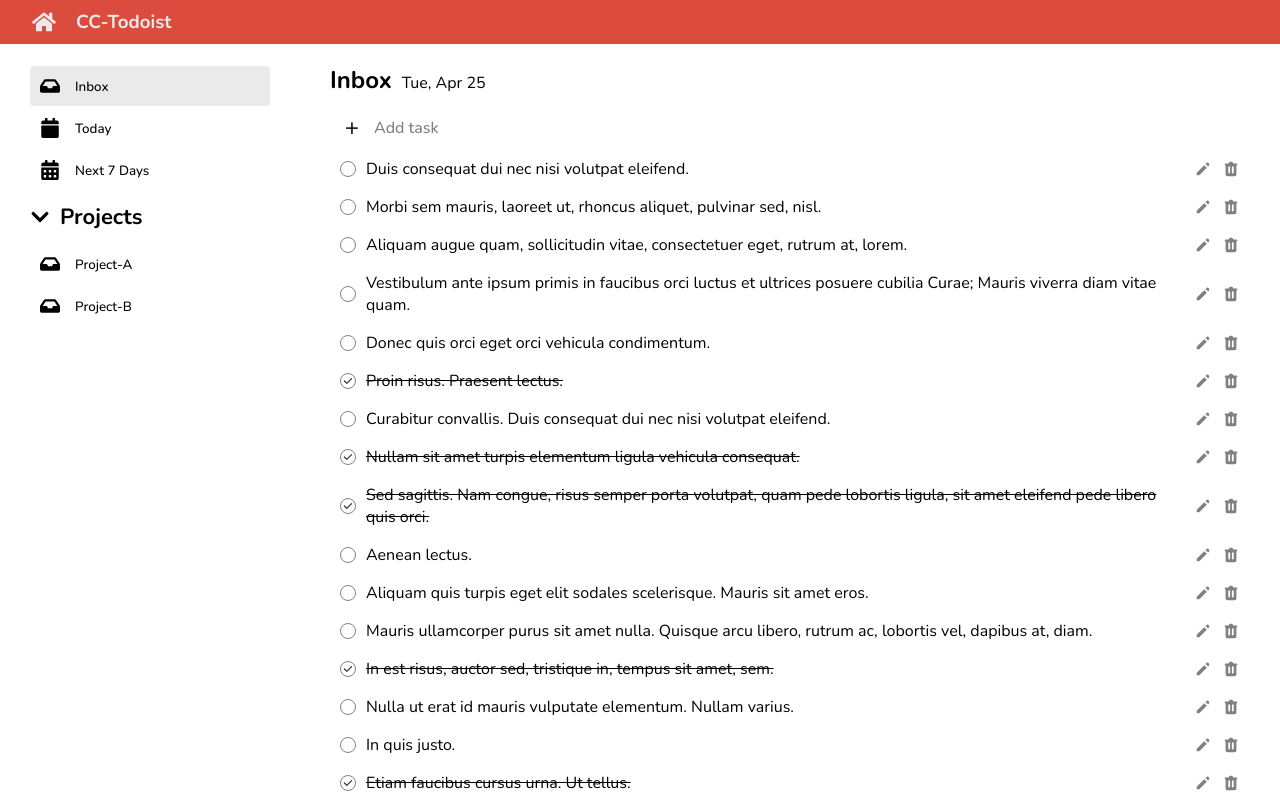
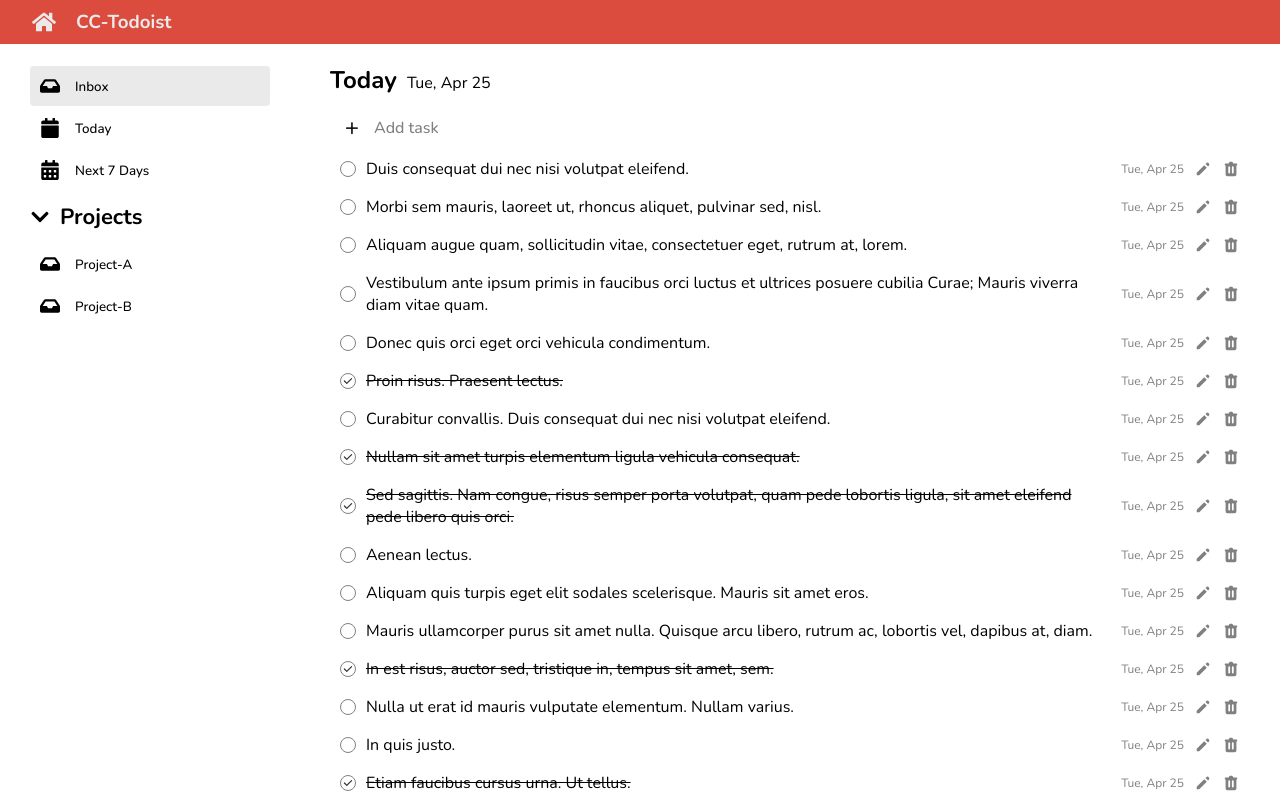
Before and after one commit to BankMali/React-Todolist, a React (Create React App) app: page / in a window 1280 px wide. Built offline with nearby package versions, Linux system fonts and the light colour scheme.

Commit message:
Todo done

```diff
--- a/package.json
+++ b/package.json
@@ -6,6 +6,7 @@
     "@testing-library/jest-dom": "^5.16.5",
     "@testing-library/react": "^13.4.0",
     "@testing-library/user-event": "^13.5.0",
+    "prop-types": "^15.8.1",
     "react": "^18.2.0",
     "react-dom": "^18.2.0",
     "react-icons": "^4.8.0",
--- a/src/components/Todo/AddTodo.jsx
+++ b/src/components/Todo/AddTodo.jsx
@@ -5,6 +5,7 @@ import { TodoForm } from './TodoForm';
 export function AddTodo({onAddTodo}) {
     // # Logic & State
     const [isAddMode, setIsAddMode] = useState(false);
+
 
 
     const handleClickAddTask = () => {
@@ -22,9 +23,11 @@ export function AddTodo({onAddTodo}) {
                 </div>
             ) : (
                 <TodoForm
-                submitText="Add task"
+                submitText="Add Task"
                 onSetIsShowForm={setIsAddMode}
+                // onSetIsShowForm="5555"
                 onAddTodo={onAddTodo}
+                // todo == undefined
                 />
             )}
         </>
--- a/src/components/Todo/TodoContent.jsx
+++ b/src/components/Todo/TodoContent.jsx
@@ -24,17 +24,50 @@ export function TodoContent() {
     };
 
     // UPDATE-TODO
-    const handleEditTodo = () => {
-        console.log("Edit Todo in Parent : <TodoContent/>")
+    // updateValue = {task: "Newtask", status : false}
+    const handleEditTodo = (todoId,updateObj) => {
+
+        // Modify Array
+        // #1 FindIndex
+        const foundedIndex = todos.findIndex(todoObj=> todoObj.id === todoId)
+        // Not founded
+        if(foundedIndex === -1) return;
+        // Founded
+        const newTodos = [...todos]
+        // let oldTodoObj = newTodos[foundedIndex]
+        // oldTodoObj.task = newTask
+
+        newTodos[foundedIndex] = { ...newTodos[foundedIndex], ...updateObj } // ...{task: "Newtask", status : false}
+        newTodos[foundedIndex] = Object.assign({},newTodos[foundedIndex],updateObj)
+
+        // ...newTodos[foundedIndex] === {id:1, task : "AAA",status:false : due_date: "2023-04-29"}
+        //
+        // { "id": 4, "task": "In congue. Etiam justo.", "status": false, "due_date": "2023-05-04" },
+        setTodos(newTodos)
+    }
+
+    const handleDelete = (todoId) => {
+
+        // Logic : Manipulate Array
+
+        // #1
+        // const foundedIndex = todos.findIndex(todoObj => todoObj.id === todoId)
+        // if(foundedIndex == -1) return;
+        // const newTodos = [...todos]
+        // newTodos.splice(foundedIndex,1)
+        // setTodos(newTodos)
+
+        // #2
+        setTodos(curr=> curr.filter((todoObj)=> todoObj.id !== todoId))
     }
 
 
     // # UI
     return (
         <main className='content'>
-            <TodoHeader />
+            <TodoHeader title="Today"/>
             <AddTodo  onAddTodo={handleAddTodo}/>
-            <TodoLists todos={todos}  onEditTodo={handleEditTodo}/>
+            <TodoLists todos={todos}  onEditTodo={handleEditTodo} onDeleteTodo={handleDelete}/>
         </main>
     );
 }
--- a/src/components/Todo/TodoForm.jsx
+++ b/src/components/Todo/TodoForm.jsx
@@ -1,49 +1,57 @@
 import styles from './TodoForm.module.scss';
 import React, { useState } from 'react';
+import PropTypes from 'prop-types';
+
+
+TodoForm.propTypes = {
+    submitText: PropTypes.string.isRequired,
+    onSetIsShowForm : PropTypes.func.isRequired,
+    onAddTodo : PropTypes.func,
+    onEditTodo : PropTypes.func,
+    todo :  PropTypes.oneOfType([PropTypes.object]) // undefined , {id : number | string , task : string, status : bool, due_date:string}
+}
 
 // TodoForm => call in 2 Mode
 // Mode-1 : Add
 // Mode-2 : Edit
-export function TodoForm({onSetIsShowForm,submitText, todo,onAddTodo,onEditTodo}) {
+export function TodoForm({submitText, onSetIsShowForm, todo, onAddTodo, onEditTodo }) {
     // # 1 : Logic Section
-    const [task, setTask] = useState(todo.task || '');
-    const [isError,setIsError] = useState(false)
+    const [task, setTask] = useState(todo?.task || '');
+    const [isError, setIsError] = useState(false);
 
     const handleSubmit = (e) => {
         e.preventDefault();
 
         // validate
-        if(task.trim() === '') {
-            setIsError(true)
+        // case 1 : not valid
+        // case 2A : valid-create
+        // case 2B : valid-update
+        if (task.trim() === '') {
+            setIsError(true);
             return;
-        } else {
-            // validate passed , execute addTodo
-            // onAddTodo(task) // from <TodoContent/>
-            onEditTodo(todo.id,task); // send => 1.newTask 2. todoId
         }
 
+        // validate passed , execute addTodo
+        // onAddTodo(task) // from <TodoContent/>
+        if (todo) onEditTodo(todo.id, { task }); // send => 1.newTask 2. todoId
+        else onAddTodo(task);
         // set back to normal mode
-		onSetIsShowForm(false)
-
+        onSetIsShowForm(false);
     };
     const handleClickCancel = (e) => {
         // from <AddTodo/> for Add
-		// onSetIsAddMode?.(false)
+        // onSetIsAddMode?.(false)
         // from <TodoItem/> for Edit
         // onSetIsEditMode?.(false)
 
         // for Add , for Edit
-        onSetIsShowForm?.(false)
-
-
+        onSetIsShowForm?.(false);
     };
 
     const handleChangeInput = (e) => {
-        setIsError(false)
-		setTask(e.target.value)
+        setIsError(false);
+        setTask(e.target.value);
     };
-
-
 
     // # 2 : UI-Section
     return (
@@ -55,7 +63,7 @@ export function TodoForm({onSetIsShowForm,submitText, todo,onAddTodo,onEditTodo}
                 onChange={handleChangeInput}
             />
             <div className={styles.todo__form__footer}>
-               {isError &&  <p className={styles.todo__error}>Task Name is required</p>}
+                {isError && <p className={styles.todo__error}>Task Name is required</p>}
                 <div className={styles.todo__form__buttons}>
                     <button type='button' onClick={handleClickCancel}>
                         Cancel
@@ -63,7 +71,6 @@ export function TodoForm({onSetIsShowForm,submitText, todo,onAddTodo,onEditTodo}
                     <button type='submit'>{submitText}</button>
                 </div>
             </div>
-
         </form>
     );
 }
--- a/src/components/Todo/TodoHeader.jsx
+++ b/src/components/Todo/TodoHeader.jsx
@@ -1,15 +1,27 @@
-import styles from './TodoHeader.module.scss'
+import styles from './TodoHeader.module.scss';
+import {getFormattedDate} from '../../utils/DateUtils'
 
-export function TodoHeader () {
+// export function TodoHeader(props) {
+//     const now = new Date();
+//     const options = { weekday: 'short', month: 'short', day: 'numeric' };
+//     // console.log(now.toLocaleDateString('en-US',options))
+//     console.log(props.title)  // Today
+//     console.log(props.titel) // undefined
+//     return (
+//         <div className={styles.header}>
+//             <h1>{props.title}</h1>
+//             <p>{now.toLocaleDateString('en-US', options)}</p>
+//         </div>
+//     );
+// }
 
-	const now = new Date();
-    const options = { weekday: 'short', month: 'short', day: 'numeric' };
-    // console.log(now.toLocaleDateString('en-US',options))
+export function TodoHeader({title}) {
 
-	return (
-		<div className={styles.header}>
-		<h1>Inbox</h1>
-		<p>{now.toLocaleDateString('en-US', options)}</p>
-	</div>
-	)
+
+    return (
+        <div className={styles.header}>
+            <h1>{title}</h1>
+            <p>{getFormattedDate(Date.now())}</p>
+        </div>
+    );
 }
--- a/src/components/Todo/TodoItem.jsx
+++ b/src/components/Todo/TodoItem.jsx
@@ -2,30 +2,43 @@ import styles from './TodoItem.module.scss';
 import { useState } from 'react';
 import { HiCheck, HiPencil, HiTrash } from 'react-icons/hi';
 import { TodoForm } from './TodoForm';
+import { getFormattedDate } from '../../utils/DateUtils';
+import PropTypes from 'prop-types';
+
+TodoItem.propTypes =  {
+    onAddTodo : PropTypes.func,
+    onEditTodo : PropTypes.func,
+    todo :  PropTypes.oneOfType([PropTypes.object])
+}
 
 //todoSchema :  {id:1, task: asdadsasdas, status : false, due_date : 2002-04-20}
-export function TodoItem({ todo, onEditTodo }) {
+export function TodoItem({ todo, onEditTodo, onDeleteTodo }) {
+    //prop = { todo:{id:1 task : "AA"}, onEditTodo: fn1, onDeleteTodo: fn2 }
+    // let todo = prop.todo
+    // let onEditTodo = prop.onEditTodo
     // #1 : Logic,State
     // Check === DONE === todo.status == true
-    const [isCheck, setIsCheck] = useState(todo.status);
     const [isEdit, setIsEdit] = useState(false);
-	// console.log(todo.id)
+    // console.log(todo.id)
 
     const handleToggleCheck = () => {
-        setIsCheck(!isCheck);
+        // setIsCheck(!isCheck);
+        onEditTodo(todo.id, { status: !todo.status }); // handleEditTodo(todo.id, {status:!todo.status})
     };
 
     const handleOpenEditMode = () => {
         setIsEdit(true);
-		console.log(todo.id)
+        console.log(todo.id);
     };
 
     const handleDeleteTodo = () => {
         console.log('delete');
+        onDeleteTodo(todo.id);
+        // setTodos(currentTodos => currentTodos.filter(todoObj=> todoObj.id !== todo.id))
     };
 
-    let checkboxStyle = isCheck ? styles.checkbox__icon__done : styles.checkbox__icon;
-    let taskStyle = isCheck ? styles.done : '';
+    let checkboxStyle = todo.status ? styles.checkbox__icon__done : styles.checkbox__icon;
+    let taskStyle = todo.status ? styles.done : '';
     // #2 : render
     return (
         <>
@@ -35,6 +48,8 @@ export function TodoItem({ todo, onEditTodo }) {
                         <HiCheck className={checkboxStyle} />
                     </div>
                     <p className={taskStyle}>{todo.task}</p>
+                    <span className={styles.date__text}>{getFormattedDate(todo.due_date)}</span>
+
 
                     <div className={styles.edit__icon} onClick={handleOpenEditMode}>
                         <HiPencil />
@@ -43,6 +58,10 @@ export function TodoItem({ todo, onEditTodo }) {
                     <div className={styles.delete__icon} onClick={handleDeleteTodo}>
                         <HiTrash />
                     </div>
+
+                    {/* <div className={styles.delete__icon} onClick={()=> onDeleteTodo(todo.id)}>
+                        <HiTrash />
+                    </div> */}
                 </li>
             ) : (
                 <TodoForm
@@ -50,7 +69,7 @@ export function TodoItem({ todo, onEditTodo }) {
                     onSetIsShowForm={setIsEdit}
                     // oldTask={todo.task}
                     onEditTodo={onEditTodo}
-					todo={todo}
+                    todo={todo}
                 />
             )}
         </>
--- a/src/components/Todo/TodoItem.module.scss
+++ b/src/components/Todo/TodoItem.module.scss
@@ -13,6 +13,7 @@ $grey: rgb(234, 234, 234);
 
     & > p {
         flex: 1;
+        // background-color: #343434;
     }
 
     &:hover {
@@ -62,3 +63,8 @@ $grey: rgb(234, 234, 234);
 .done {
     text-decoration: line-through;
 }
+
+.date__text {
+    color: gray;
+    font-size: 12px;
+}
--- a/src/components/Todo/TodoLists.jsx
+++ b/src/components/Todo/TodoLists.jsx
@@ -1,10 +1,12 @@
 import { TodoItem } from './TodoItem';
 
-export function TodoLists({ todos, onEditTodo }) {
+export function TodoLists({ todos, onEditTodo, onDeleteTodo }) {
+
+
     return (
         <ul>
             {todos.map((todoObj) => (
-                <TodoItem key={todoObj.id} todo={todoObj} onEditTodo={onEditTodo} />
+                <TodoItem key={todoObj.id} todo={todoObj} onEditTodo={onEditTodo} onDeleteTodo={onDeleteTodo}/>
             ))}
         </ul>
     );
--- /dev/null
+++ b/src/utils/DateUtils.js
@@ -0,0 +1,9 @@
+// OUTPUT : Wed, Apr 26
+export const getFormattedDate = (dateTime) => {
+    const dayObj = new Date(dateTime);
+    const options = { weekday: 'short', month: 'short', day: 'numeric' };
+
+    let formattedDateStr = dayObj.toLocaleDateString('en-us', options);
+
+    return formattedDateStr;
+};
```
Also changed, not shown: 1 other file (tests, documents, lock files or other folders).
